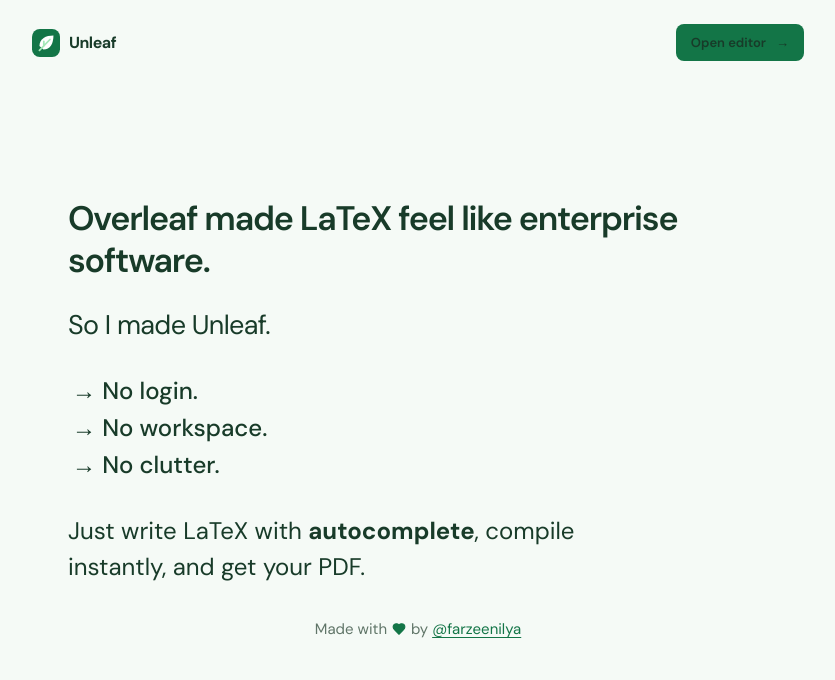
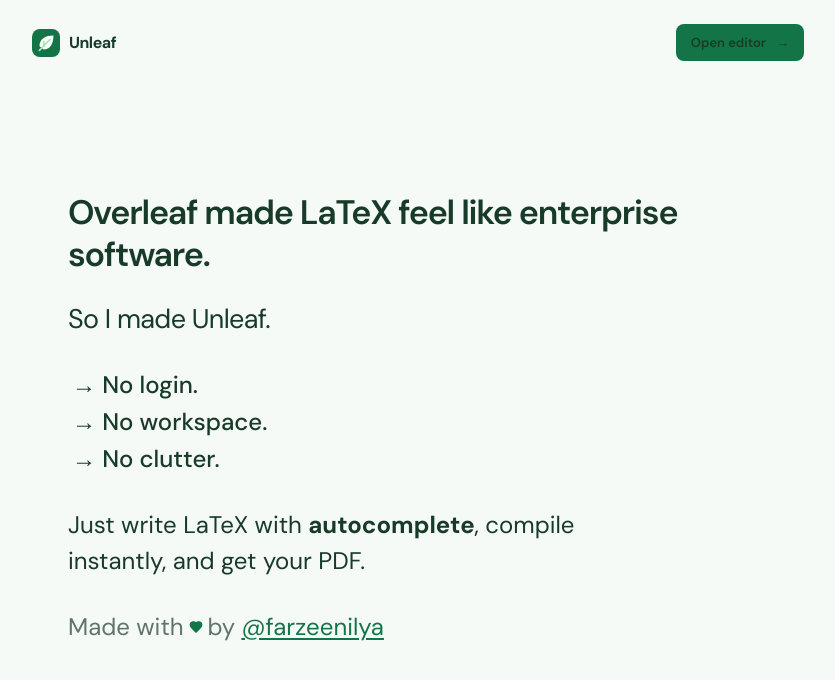
Before and after one commit to farzeenilyaszargar/LatexBoi, a Next.js app: page /guide in a window 1280 px wide. Shown: the top 680 px of the page, without its empty margins (222-1057 px from the left). Built offline with nearby package versions, Linux system fonts and the light colour scheme.

Commit message:
style: left align guide creator credit

```diff
--- a/app/guide/guide.css
+++ b/app/guide/guide.css
@@ -12,7 +12,7 @@
 .guide-points p { margin:0; }
 .guide-copy { max-width:570px; margin:0; color:var(--ink); font-size:clamp(20px,2.5vw,24px); line-height:1.5; }
 .guide-copy strong { color:var(--ink); font-weight:650; }
-.guide-credit { display:flex; align-items:center; justify-content:center; gap:5px; margin:34px 0 0; color:var(--muted); font-size:15px; }
+.guide-credit { display:flex; align-items:center; justify-content:flex-start; gap:5px; margin:30px 0 0; color:var(--muted); font-size:clamp(20px,2.5vw,24px); line-height:1.5; }
 .guide-credit svg { color:var(--accent); }
 .guide-credit a { color:var(--accent); text-underline-offset:3px; }
 @media (max-width:600px) { .guide-nav { align-items:flex-start; }.guide-button { padding:9px 11px; font-size:12px; }.guide-article h1 { font-size:23px; }.guide-lead,.guide-copy { font-size:19px; }.guide-points { font-size:19px; } }
```
